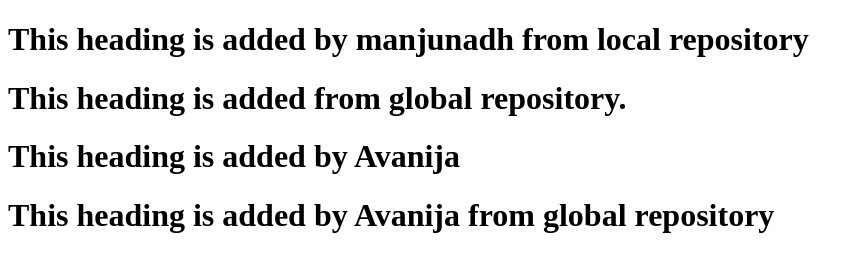
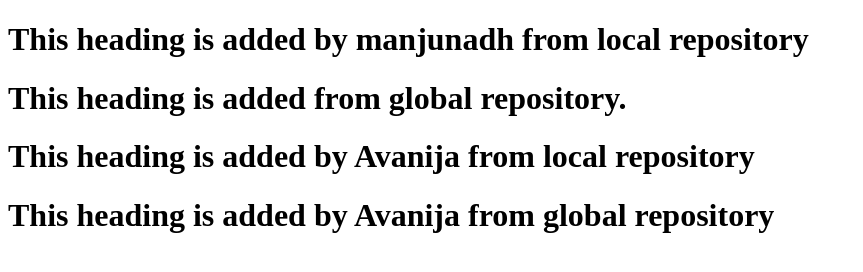
Before and after one commit to manjunadhb/2208Rep, a plain HTML site: page index.html in a window 1280 px wide. Shown: the whole page, without its empty margins (0-863 px from the left). Drawn offline with Linux system fonts and the light colour scheme.

Commit message:
modified heading

```diff
--- a/index.html
+++ b/index.html
@@ -9,7 +9,8 @@
   <body>
     <h1>This heading is added by manjunadh from local repository</h1>
     <h1>This heading is added from global repository.</h1>
-    <h1>This heading is added by Avanija</h1>
+    <h1>This heading is added by Avanija from local repository</h1>
     <h1> This heading is added by Avanija from global repository</h1>
+
   </body>
 </html>
```
